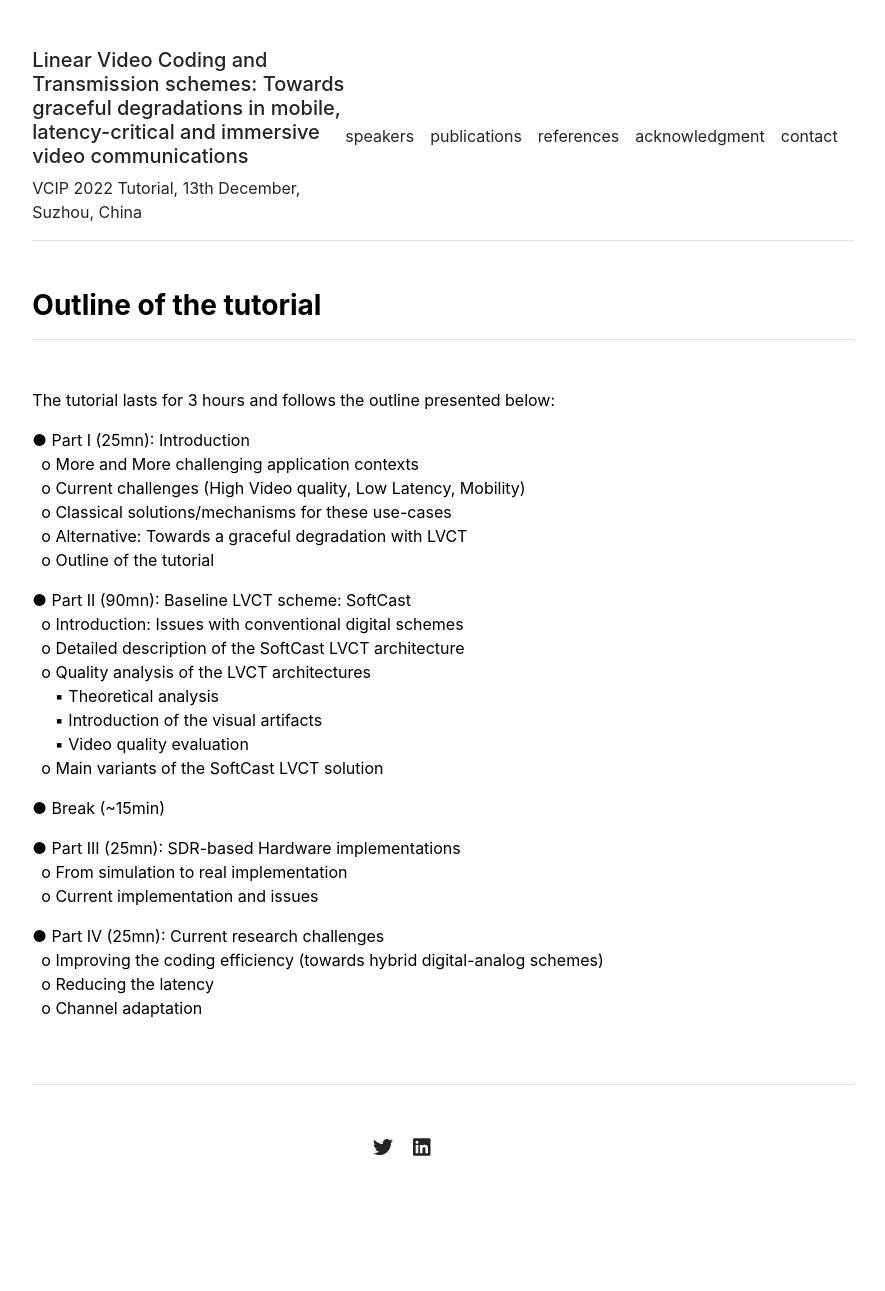
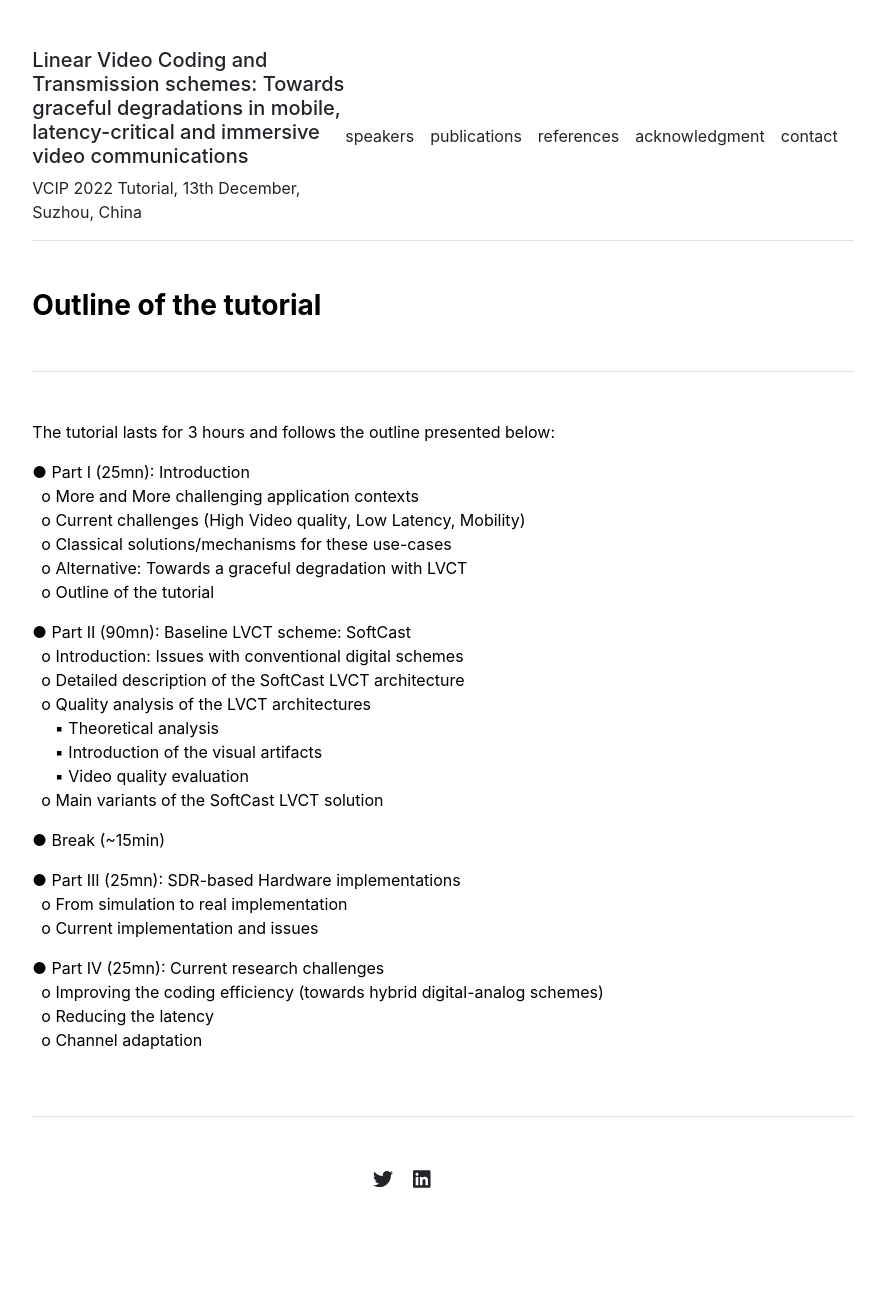
Before and after one commit to XiaYi59/LVCT, a Jekyll site: the page built from _posts/2020-02-01-class-update.md, in a window 1280 px wide. Shown: the whole page, without its empty margins (197-1082 px from the left). Built offline with Jekyll 4.4.1, drawn with Linux system fonts in a browser that asks for light colours; before the commit the page ends 1259 px from its top, so only the background shows below that.

Commit message:
Update post.html

```diff
--- a/_layouts/post.html
+++ b/_layouts/post.html
@@ -4,7 +4,7 @@ layout: default
 
 <div class="row g-5 mb-5">
   <div class="col-md-12">
-    <h3 class="fw-bold border-bottom pb-3 mb-5">{{ page.title }}</h3>
+    <h3 class="fw-bold border-bottom pb-5 mb-5">{{ page.title }}</h3>
     {{ content }}
   </div>
 </div>
```
